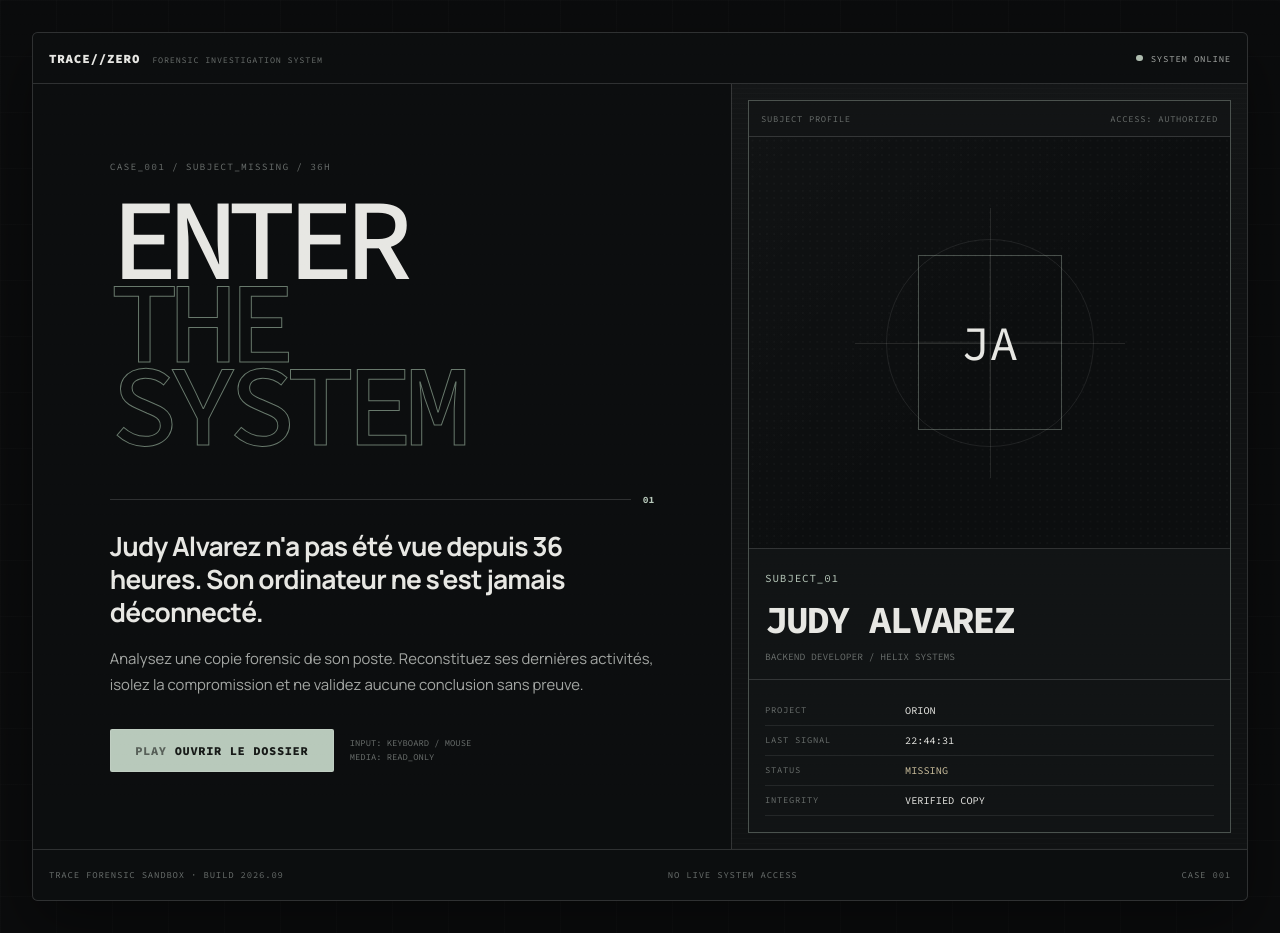
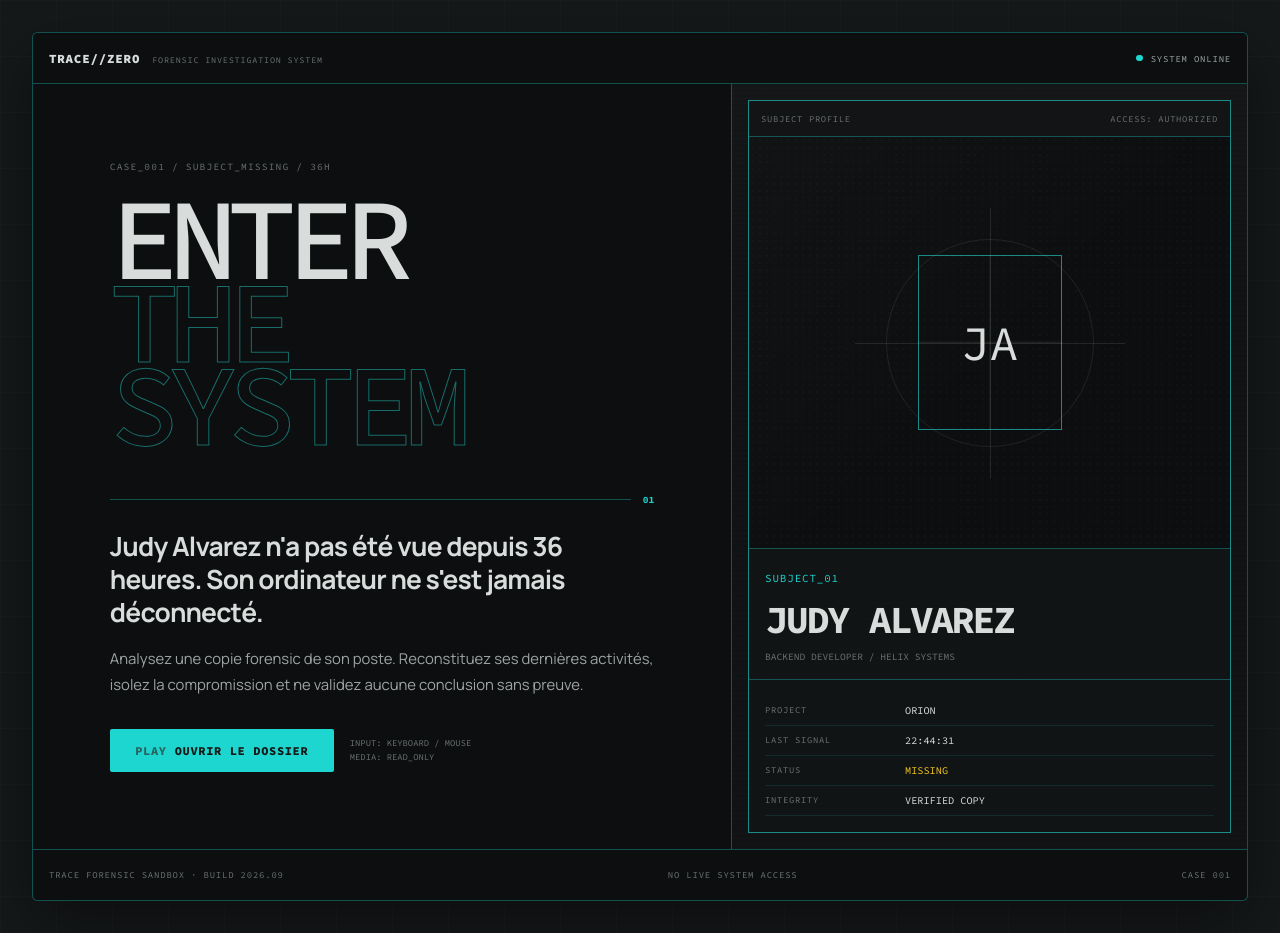
Before and after one commit to Mahkalix/TraceZero, a Next.js app: page / in a window 1280 px wide. Built offline with nearby package versions, Linux system fonts and the light colour scheme.

Commit message:
style: shift palette to cyan yellow HUD accents

```diff
--- a/src/styles/_tokens.scss
+++ b/src/styles/_tokens.scss
@@ -1,26 +1,29 @@
-$color-bg: #0b0c0d;
-$color-bg-soft: #101214;
-$color-panel: #141618;
-$color-panel-strong: #191c1f;
-$color-panel-elevated: #202427;
+$color-bg: #16191a;
+$color-bg-soft: #1b1f20;
+$color-panel: #111516;
+$color-panel-strong: #202526;
+$color-panel-elevated: #282d2e;
 
-$color-text: #e7e7e3;
-$color-text-muted: #a4a7a4;
-$color-text-subtle: #686d6b;
+$color-text: #d8dcda;
+$color-text-muted: #9ea5a2;
+$color-text-subtle: #69716e;
 
-$color-accent: #b8c9bb;
-$color-accent-strong: #d4ddd5;
-$color-accent-dim: #68796c;
+$color-accent: #1dd6cf;
+$color-accent-strong: #66f0e8;
+$color-accent-dim: #186d6a;
 
-$color-orange: #9b7e66;
-$color-danger: #a77a72;
-$color-warning: #c9bd9c;
-$color-success: #aebcaf;
-$color-focus: #e8e0c8;
+$color-orange: #c58f4d;
+$color-danger: #b16f68;
+$color-warning: #f1c51d;
+$color-success: #1dd6cf;
+$color-focus: #f1c51d;
 
-$line-subtle: rgb(231 231 227 / 9%);
-$line-strong: rgb(231 231 227 / 16%);
-$accent-line: rgb(184 201 187 / 34%);
+$color-magenta: #8a3947;
+$color-magenta-deep: #4a232d;
+
+$line-subtle: rgb(29 214 207 / 12%);
+$line-strong: rgb(29 214 207 / 34%);
+$accent-line: rgb(29 214 207 / 62%);
 
 $space-1: 0.25rem;
 $space-2: 0.5rem;
@@ -36,5 +39,5 @@ $radius-sm: 0.2rem;
 $radius-md: 0.35rem;
 $radius-lg: 0.5rem;
 
-$shadow-panel: 0 1.5rem 4rem rgb(0 0 0 / 42%);
-$shadow-focus: 0 0 0 0.2rem rgb(232 224 200 / 14%);
+$shadow-panel: 0 1.5rem 4rem rgb(0 0 0 / 45%);
+$shadow-focus: 0 0 0 0.2rem rgb(241 197 29 / 16%);
```
